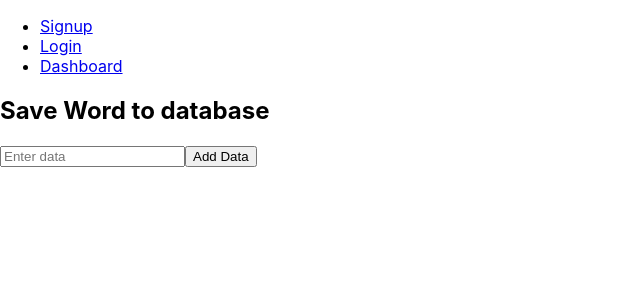
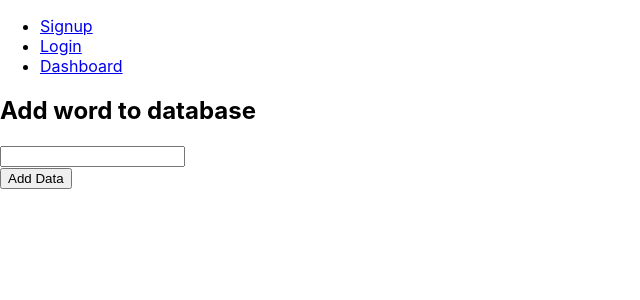
Before and after one commit to Sepehrman/WordTrack, a React (Create React App) app in the folder wordtrack/: page / in a window 1280 px wide. Shown: the top 300 px of the page, without its empty margins (0-640 px from the left). Built offline with nearby package versions, Linux system fonts and the light colour scheme.

Commit message:
WOR-8 Storing word and notes to database

```diff
--- a/wordtrack/src/components/Dashboard.js
+++ b/wordtrack/src/components/Dashboard.js
@@ -1,23 +1,29 @@
 import React, { useState } from 'react';
-import { ref, push, se } from 'firebase/database';
+import { ref, set } from 'firebase/database';
 import { database } from '../firebase';
-import { json } from 'react-router-dom';
 
 function Dashboard() {
+  const [word, setWord] = useState('');
   const [data, setData] = useState('');
-  const dataRef = ref(database, 'data');
+  const userEmail = sessionStorage.getItem('userEmail');
 
 
-  const handleSubmit = (e) => {
-    e.preventDefault();
-    const userEmail = sessionStorage.getItem('userEmail');
+  const handleAddData = () => {
+    // Ensure a custom key is provided
 
-    // Push data to the 'data' location in the database
-    const jsonData = {user : userEmail, word: data};
-    push(dataRef, jsonData)
+    // Create a reference to the database location where you want to add the data
+    const dataRef = ref(database, `data/${userEmail.replace('.', '_')}/${word}`);
+    const jsonData = {
+      'word' : word,
+      'note' : ''
+    }
+
+
+    // Set the data with the custom key
+    set(dataRef, jsonData)
       .then(() => {
-        console.log(`User ${userEmail} added stuff to the database`);
-        setData(''); // Clear the input field after adding data
+        console.log('Data added to the database with custom key: ' + word);
+        setWord("");
       })
       .catch((error) => {
         console.error('Error adding data: ' + error.message);
@@ -26,16 +32,15 @@ function Dashboard() {
 
   return (
     <div>
-      <h2>Save Word to database</h2>
-      <form onSubmit={handleSubmit}>
+      <h2>Add word to database</h2>
+      <div>
         <input
           type="text"
-          placeholder="Enter data"
-          value={data}
-          onChange={(e) => setData(e.target.value)}
+          value={word}
+          onChange={(e) => setWord(e.target.value)}
         />
-        <button type="submit">Add Data</button>
-      </form>
+      </div>
+      <button onClick={handleAddData}>Add Data</button>
     </div>
   );
 }
```
